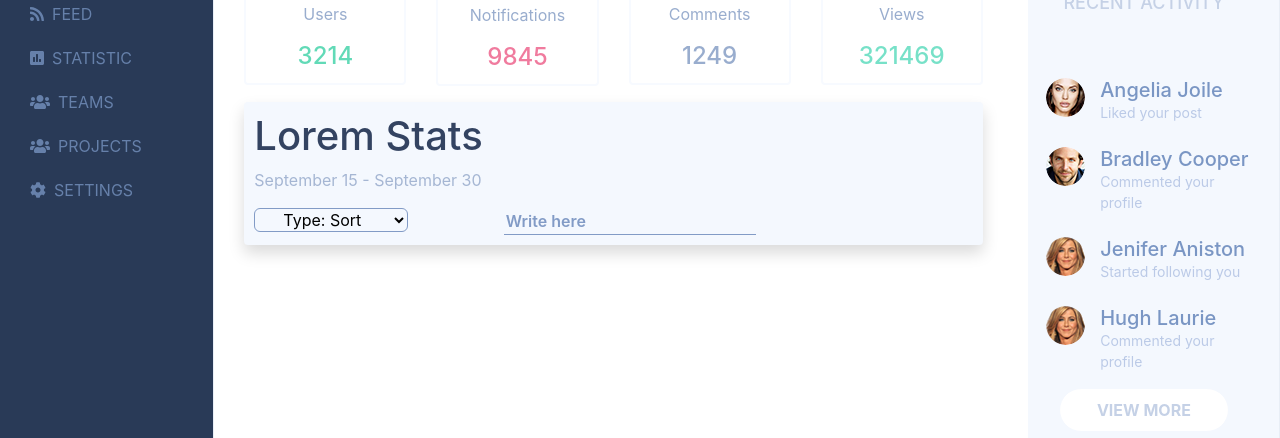
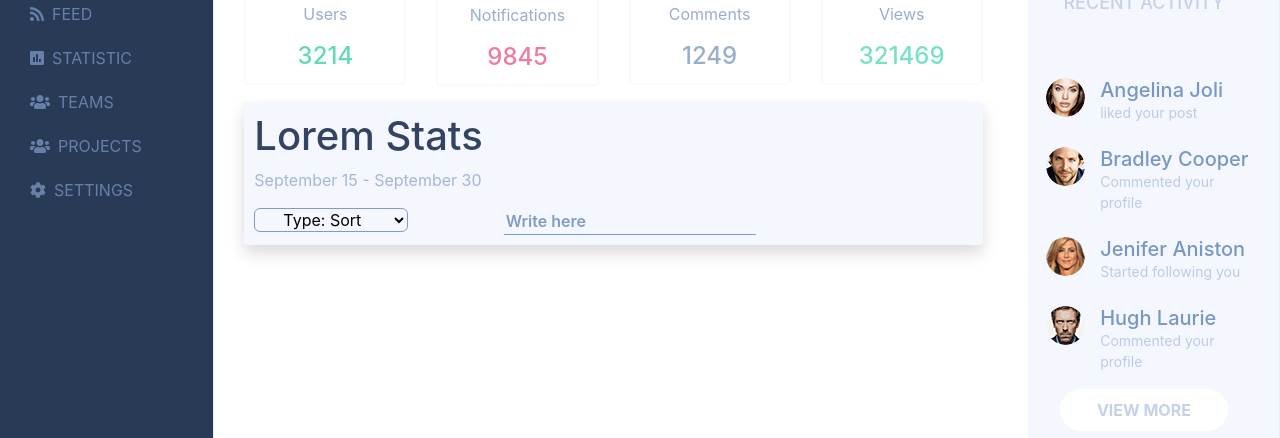
Before and after one commit to yllipetrovci/ylli-petrovci-react-js-boilerplate, a React (Create React App) app: page / in a window 1280 px wide. Shown: the part 127-565 px from the top of the page. Built offline with nearby package versions, Linux system fonts and the light colour scheme.

Commit message:
use activites in recent activites component

```diff
--- a/src/components/recent-activites.js
+++ b/src/components/recent-activites.js
@@ -1,10 +1,10 @@
 import React from 'react';
 import '../styles/recent-activities.scss';
-import user_img from '../assets/user-avatar.png';
 import angelinaJoliImg from '../assets/users/angelina-joli.png';
 import bradleyCooperImg from '../assets/users/bradley-cooper.png';
-import hughLaurieImg from '../assets/users/hugh-laurie.png';
 import jeniferAnistonImg from '../assets/users/jenifer-aniston.png';
+import hughLaurie from '../assets/users/hugh-laurie.png';
+import Activity from './activity';
 
 const RecentActivities = (props) => {
 
@@ -20,74 +20,10 @@ const RecentActivities = (props) => {
                                 </div>
                             </div>
                         </li>
-                        <li>
-                            <div className="row">
-                                <div className="col-4 text-right pt-2">
-                                    <img src={angelinaJoliImg} alt="user-avatar" className="rounded-circle" />
-                                </div>
-                                <div className="col-8 text-left pt-2 pl-0">
-                                    <div className="row">
-                                        <div className="col-12">
-                                            <h5 className="mb-0">Angelia Joile</h5>
-                                        </div>
-                                        <div className="col-12">
-                                            <p>Liked your post</p>
-                                        </div>
-                                    </div>
-                                </div>
-                            </div>
-                        </li>
-                        <li>
-                            <div className="row">
-                                <div className="col-4 text-right pt-2">
-                                    <img src={bradleyCooperImg} alt="user-avatar" className="rounded-circle" />
-                                </div>
-                                <div className="col-8 text-left pt-2 pl-0">
-                                    <div className="row">
-                                        <div className="col-12">
-                                            <h5 className="mb-0">Bradley Cooper</h5>
-                                        </div>
-                                        <div className="col-12">
-                                            <p>Commented your profile</p>
-                                        </div>
-                                    </div>
-                                </div>
-                            </div>
-                        </li>
-                        <li>
-                            <div className="row">
-                                <div className="col-4 text-right pt-2">
-                                    <img src={jeniferAnistonImg} alt="user-avatar" className="rounded-circle" />
-                                </div>
-                                <div className="col-8 text-left pt-2 pl-0">
-                                    <div className="row">
-                                        <div className="col-12">
-                                            <h5 className="mb-0">Jenifer Aniston</h5>
-                                        </div>
-                                        <div className="col-12">
-                                            <p>Started following you</p>
-                                        </div>
-                                    </div>
-                                </div>
-                            </div>
-                        </li>
-                        <li>
-                            <div className="row">
-                                <div className="col-4 text-right pt-2">
-                                    <img src={jeniferAnistonImg} alt="user-avatar" className="rounded-circle" />
-                                </div>
-                                <div className="col-8 text-left pt-2 pl-0">
-                                    <div className="row">
-                                        <div className="col-12">
-                                            <h5 className="mb-0">Hugh Laurie</h5>
-                                        </div>
-                                        <div className="col-12">
-                                            <p>Commented your profile</p>
-                                        </div>
-                                    </div>
-                                </div>
-                            </div>
-                        </li>
+                        <Activity title={"Angelina Joli"} action={"liked your post"} img={angelinaJoliImg} />
+                        <Activity title={'Bradley Cooper'} action={"Commented your profile"} img={bradleyCooperImg} />
+                        <Activity title={'Jenifer Aniston'} action={"Started following you"} img={jeniferAnistonImg} />
+                        <Activity title={'Hugh Laurie'} action={"Commented your profile"} img={hughLaurie} />
                         <li className="text-center">
                             <button type="button view-more">VIEW MORE</button>
                         </li>
```
